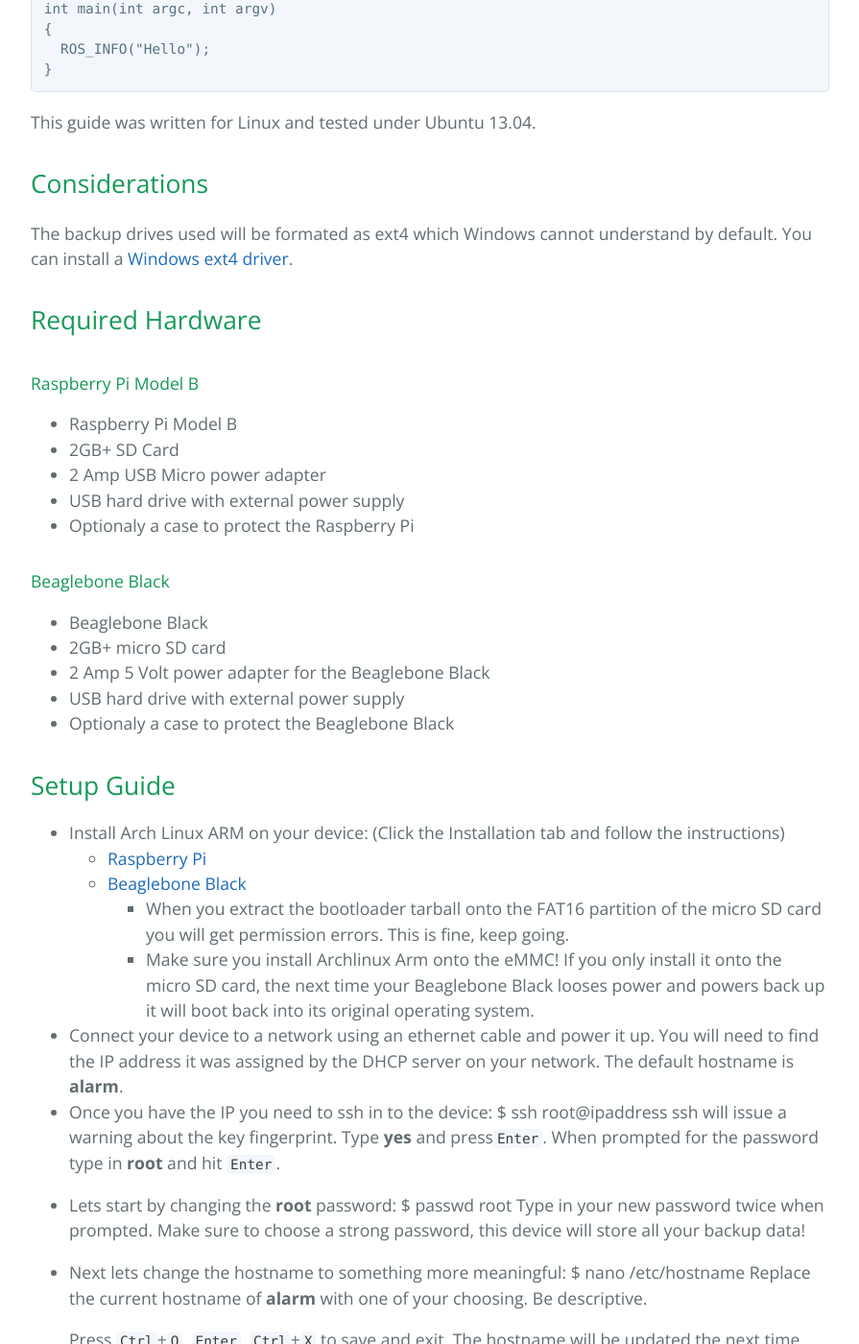
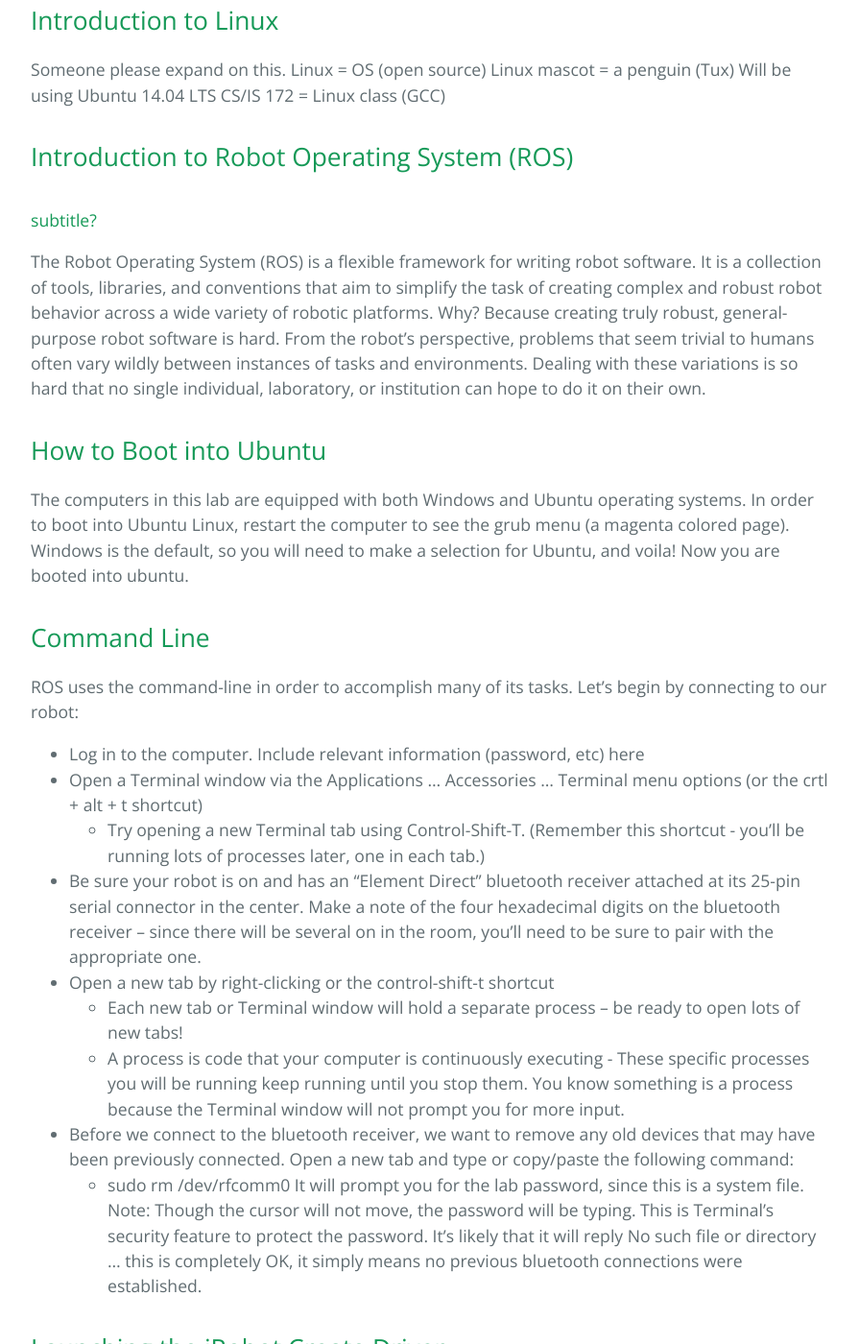
Before and after one commit to gcc-robotics/robot-motion-planning-labs, a Jekyll site: the page built from _posts/2014-07-01-lab1-why-marek-is-awesome.md, in a window 1280 px wide and 1400 px high, scrolled down 702 px. Shown: the whole window at 96% size, without its empty margins (192-1087 px from the left). Built offline with Jekyll 4.4.1, drawn with Linux system fonts in a browser that asks for light colours; the repository's description, which GitHub fills in, is left out; some of the changed text lies outside the part shown.

Commit message:
rough draft 1 edit

````diff
--- a/_posts/2014-07-01-lab1-why-marek-is-awesome.md
+++ b/_posts/2014-07-01-lab1-why-marek-is-awesome.md
@@ -8,42 +8,52 @@
 This guide describes the process to configure a Raspberry Pi Model B or Beaglebone Black to as a backup server to backup Windows or Linux machines using rsnapshot and then to sync those backups across multiple backup servers using rsync.
 
 
-```
-#include <math.h>
+This lab was written for Linux and tested under Ubuntu 14.04.
 
-int main(int argc, int argv)
-{
-  ROS_INFO("Hello");
-}
-```
+Introduction to Linux
+--------------
+Someone please expand on this.
+    Linux = OS (open source)
+    Linux mascot = a penguin (Tux)
+    Will be using Ubuntu 14.04 LTS
+    CS/IS 172 = Linux class (GCC)
+
+Introduction to Robot Operating System (ROS)
+-----------------
+
+#### subtitle?
+
+The Robot Operating System (ROS) is a flexible framework for writing robot software. It is a collection of tools, libraries, and conventions that aim to simplify the task of creating complex and robust robot behavior across a wide variety of robotic platforms.
+Why? Because creating truly robust, general-purpose robot software is hard. From the robot's perspective, problems that seem trivial to humans often vary wildly between instances of tasks and environments. Dealing with these variations is so hard that no single individual, laboratory, or institution can hope to do it on their own.
+
+How to Boot into Ubuntu
+--------------
+The computers in this lab are equipped with both Windows and Ubuntu operating systems. In order to boot into Ubuntu Linux, restart the computer to see the grub menu (a magenta colored page). Windows is the default, so you will need to make a selection for Ubuntu, and voila! Now you are booted into ubuntu.
+
+Command Line
+--------------
+ROS uses the command-line in order to accomplish many of its tasks. Let's begin by connecting to our robot:
+  * Log in to the computer. Include relevant information (password, etc) here
+  * Open a Terminal window via the Applications ... Accessories ... Terminal menu options (or the crtl + alt + t shortcut)
+    * Try opening a new Terminal tab using Control-Shift-T. (Remember this shortcut - you'll be running lots of processes later, one in each tab.)
+  * Be sure your robot is on and has an "Element Direct" bluetooth receiver attached at its 25-pin serial connector in the center. Make a note of the four hexadecimal digits on the bluetooth receiver -- since there will be several on in the room, you'll need to be sure to pair with the appropriate one.
+  * Open a new tab by right-clicking or the control-shift-t shortcut
+    * Each new tab or Terminal window will hold a separate process -- be ready to open lots of new tabs!
+    * A process is code that your computer is continuously executing - These specific processes you will be running keep running until you stop them. You know something is a process because the Terminal window will not prompt you for more input.
+  * Before we connect to the bluetooth receiver, we want to remove any old devices that may have been previously connected. Open a new tab and type or copy/paste the following command:
+    * sudo rm /dev/rfcomm0
+    It will prompt you for the lab password, since this is a system file.
+Note: Though the cursor will not move, the password will be typing. This is Terminal's security feature to protect the password.
+It's likely that it will reply No such file or directory ... this is completely OK, it simply means no previous bluetooth connections were established.
 
 
-This guide was written for Linux and tested under Ubuntu 13.04.
 
-Considerations
+
+Launching the iRobot Create Driver
 --------------
 The backup drives used will be formated as ext4 which Windows cannot understand by default. You can install a  [Windows ext4 driver][win-ext4-driver].
 
-Required Hardware
------------------
-
-#### Raspberry Pi Model B
-
-* Raspberry Pi Model B
-* 2GB+ SD Card
-* 2 Amp USB Micro power adapter
-* USB hard drive with external power supply
-* Optionaly a case to protect the Raspberry Pi
-
-#### Beaglebone Black
-
-* Beaglebone Black
-* 2GB+ micro SD card
-* 2 Amp 5 Volt power adapter for the Beaglebone Black
-* USB hard drive with external power supply
-* Optionaly a case to protect the Beaglebone Black
-
-Setup Guide
+Teleop Keyboard
 -----------
 
 * Install Arch Linux ARM on your device: (Click the Installation tab and follow the instructions)
````
Also changed, not shown: _posts/2014-06-28-lab4-sensing.md (+1 -1 lines).
